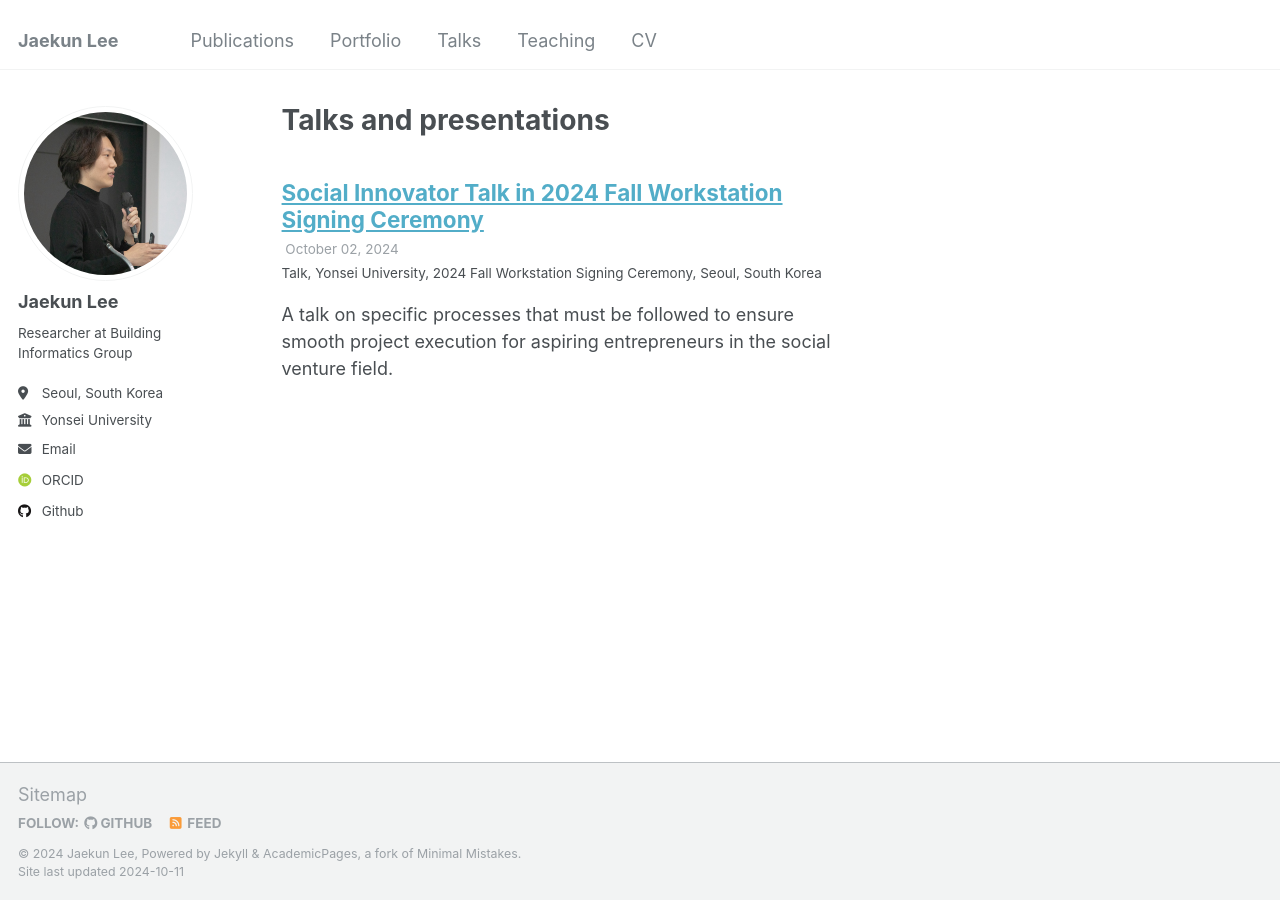
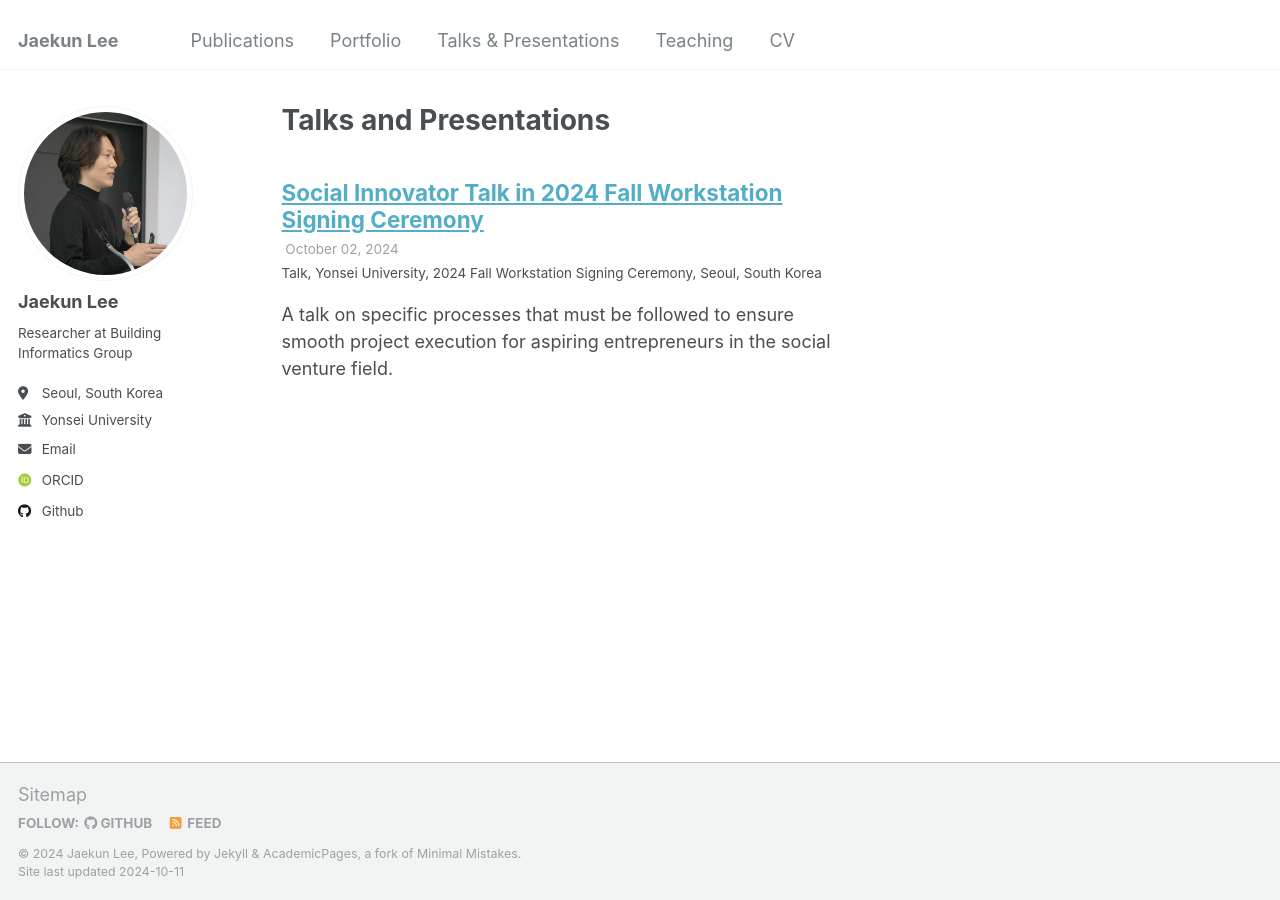
Before and after one commit to jake102518/jake102518.github.io, a Jekyll site: the page built from _pages/talks.html, in a window 1280 px wide. Built offline with Jekyll 4.4.1, drawn with Linux system fonts in a browser that asks for light colours; some web fonts are replaced.

Commit message:
change menu

```diff
--- a/_data/navigation.yml
+++ b/_data/navigation.yml
@@ -11,7 +11,7 @@ main:
   - title: "Portfolio"
     url: /portfolio/
 
-  - title: "Talks"
+  - title: "Talks & Presentations"
     url: /talks/
 
   - title: "Teaching"
--- a/_pages/talks.html
+++ b/_pages/talks.html
@@ -1,6 +1,6 @@
 ---
 layout: archive
-title: "Talks and presentations"
+title: "Talks and Presentations"
 permalink: /talks/
 author_profile: true
 ---
```
